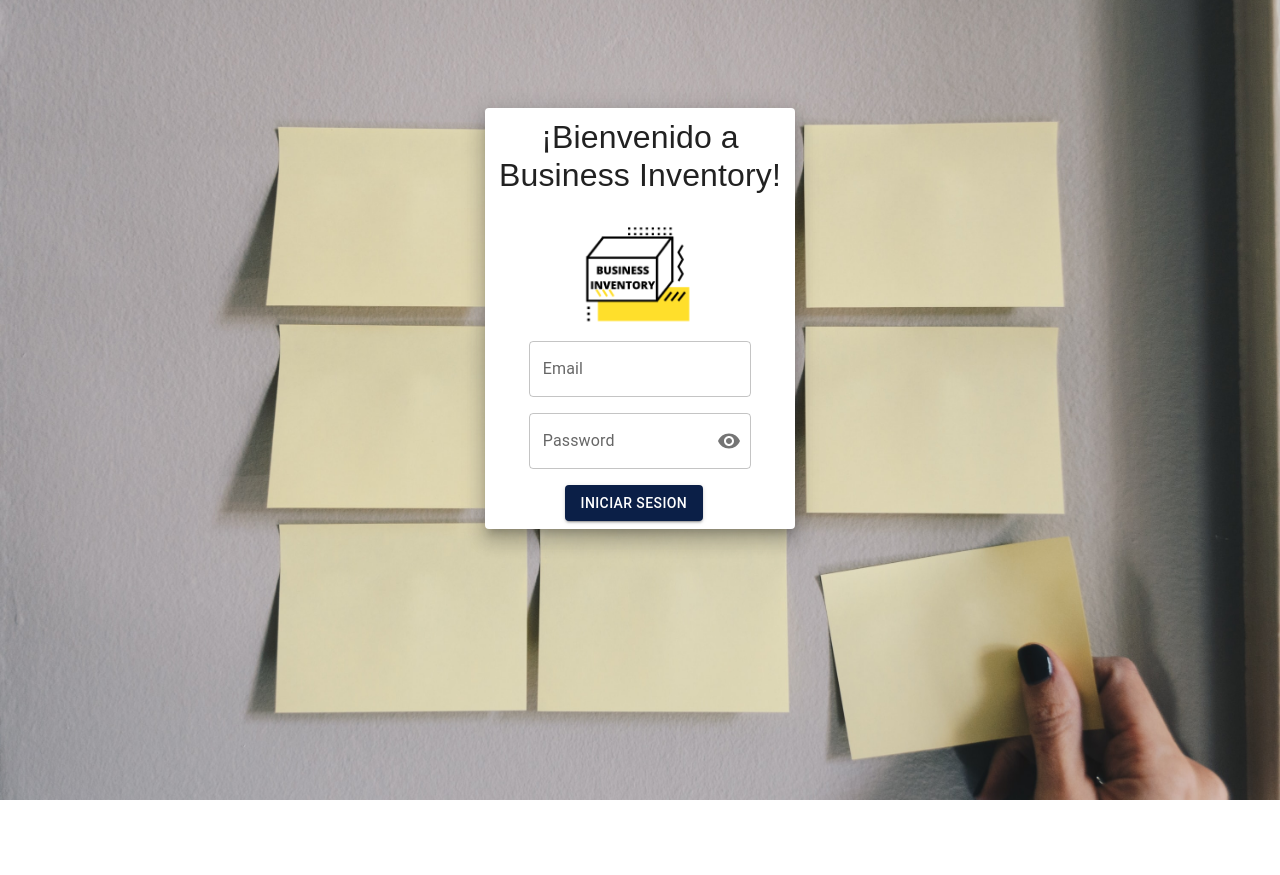
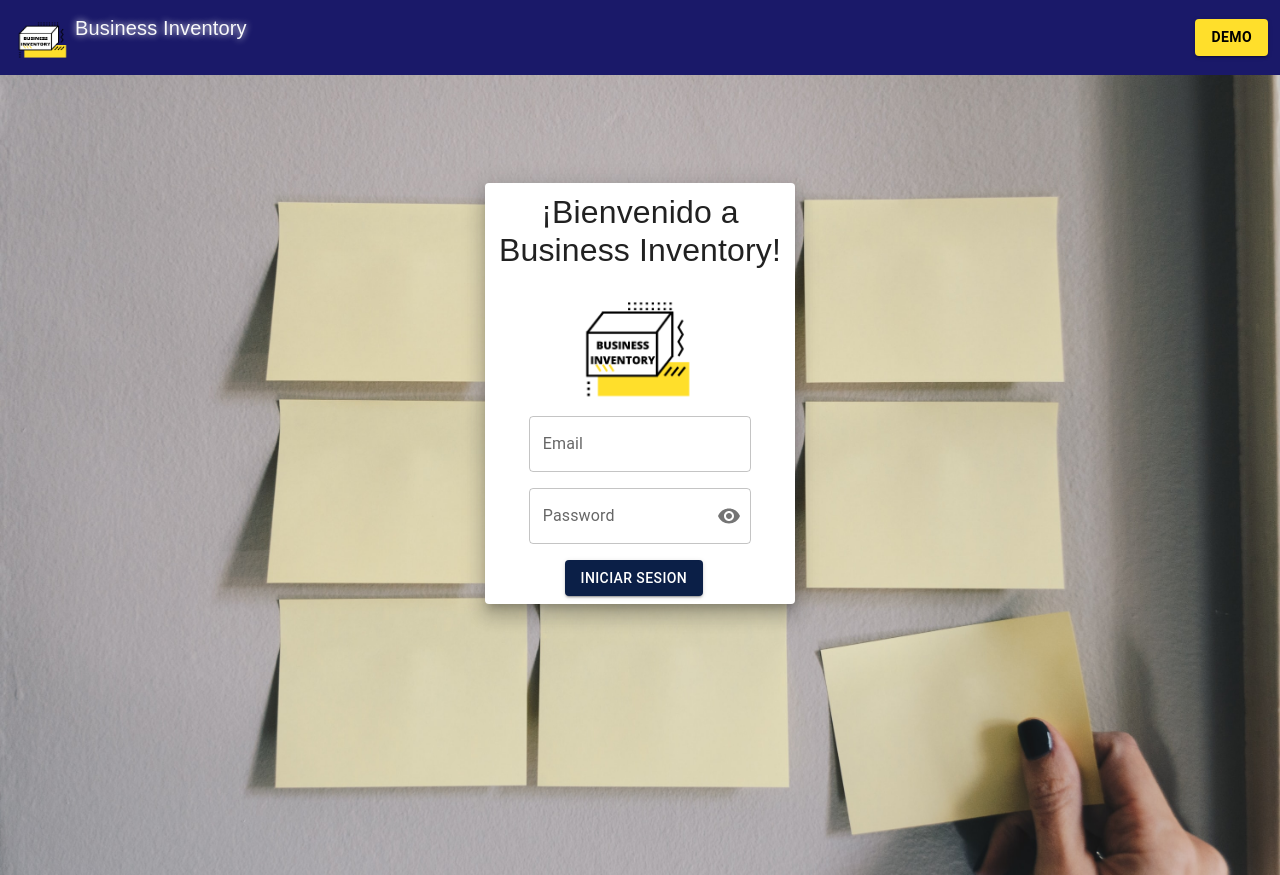
Before and after one commit to Sussanara/ADT, a React (Create React App) app: page / in a window 1280 px wide. Before the commit the page ends 800 px from the top, so only its background shows below. Built offline with nearby package versions, Linux system fonts and the light colour scheme; no server answers.

Commit message:
added login navbar with demo button

```diff
--- /dev/null
+++ b/src/freetrial/navbarTrial.js
@@ -0,0 +1,38 @@
+import React, { useContext } from "react";
+import { Context } from "../store/appContext";
+import "../shared_component/styles/navbar.css";
+import Typography from "@mui/material/Typography";
+
+export const NavbarTrial = () => {
+  const { store, actions } = useContext(Context);
+  const usuario = "admin";
+  const securityLogin =(msg)=>{
+    if(msg=="Successful Login" || msg=="Successful admin login"){console.log("te logeaste bien tienes permitido seguir")}
+    else{window.location.href="http://localhost:3000/"  }
+  }
+  function goHome(){
+    window.location.href="http://localhost:3000/"
+  }
+  React.useEffect(()=>{
+    /* securityLogin(store.msg) */
+  },[])
+  return (
+    <nav className="navbar">
+      <div className="container-fluid">
+      <a className="navbar-brand text-light" href="#">
+      <img src={require("../asset/logo4.png")} alt="" width="55" height="45" className="d-inline-block align-text-top mx-1"/>
+      Business Inventory
+    </a>
+    <Typography inline variant="h6" align="right" style={{color:"white"}}><i className="off fa-solid fa-power-off" onClick={goHome} /></Typography>
+        {/* <form className="d-flex" role="search">
+          <div className="name_user">
+            <p>{store.userName?store.userName:store.email}
+          </div>
+          <i className="off fa-solid fa-power-off" />
+        </form> */}
+      </div>
+    </nav>
+  );
+};
+
+export default NavbarTrial;
--- a/src/layout.js
+++ b/src/layout.js
@@ -9,6 +9,8 @@ import injectContext from "./store/appContext";
 import Navbar from "./shared_component/navbar";
 import HomeUser from "./user/home_user";
 import HomeUserTrial from "./freetrial/home_user";
+import NavbarTrial from "./freetrial/navbarTrial";
+import NavbarLogin from "./shared_component/navbarLogin";
 
 const Layout = () => {
 
@@ -20,6 +22,7 @@ const Layout = () => {
       <BrowserRouter basename={basename}>
         <Switch>
           <Route exact path="/">
+            <NavbarLogin />
             <Login />
           </Route>
           <Route exact path="/register">
@@ -35,7 +38,7 @@ const Layout = () => {
             <HomeUser />
           </Route>
           <Route exact path="/trial">
-            <Navbar />
+            <NavbarTrial />
             <HomeUserTrial />
           </Route>
           <Route>
--- /dev/null
+++ b/src/shared_component/navbarLogin.js
@@ -0,0 +1,121 @@
+import React, { useContext } from "react";
+import { Context } from "../store/appContext";
+import "./styles/navbar.css";
+import Typography from "@mui/material/Typography";
+import { Button } from "@mui/material";
+import { useHistory } from "react-router-dom";
+
+
+
+
+export const NavbarLogin = () => {
+  const { store, actions } = useContext(Context);
+  const usuario = "admin";
+  let history = useHistory()
+  const securityLogin =(msg)=>{
+    if(msg=="Inicio de sesión exitoso." || msg=="Inicio de Sesión como Admin exitoso."){console.log("te logeaste bien tienes permitido seguir")}
+    else{window.location.href="http://localhost:3000/"  }
+  }
+  function goHome(){
+    window.location.href="http://localhost:3000/"
+  }
+  React.useEffect(()=>{
+    /* securityLogin(store.msg) */
+  },[])
+
+  const handleClickTrial = () => {
+    history.push("/trial")
+  }
+  return (
+
+    <nav className="navbar navbar-expand-lg">
+
+  <div className="container-fluid">
+  <a className="navbar-brand text-light" href="#">
+      <img src={require("../asset/logo4.png")} alt="" width="55" height="45" className="d-inline-block align-text-top mx-1"/>
+      Business Inventory
+    </a>
+
+    <div
+
+      className="navbar-collapse collapse"
+      id="navbarSupportedContent"
+      style={{}}
+    >
+
+      {/* <ul className="navbar-nav me-auto mb-2 mb-lg-0">
+        <li className="nav-item">
+          <a className="nav-link active" aria-current="page" href="#">
+            Home
+          </a>
+        </li>
+        <li className="nav-item">
+          <a className="nav-link" href="#">
+            Link
+          </a>
+        </li>
+        <li className="nav-item dropdown">
+          <a
+            className="nav-link dropdown-toggle"
+            href="#"
+            role="button"
+            data-bs-toggle="dropdown"
+            aria-expanded="false"
+          >
+            Dropdown
+          </a>
+          <ul className="dropdown-menu">
+            <li>
+              <a className="dropdown-item" href="#">
+                Action
+              </a>
+            </li>
+            <li>
+              <a className="dropdown-item" href="#">
+                Another action
+              </a>
+            </li>
+            <li>
+              <hr className="dropdown-divider" />
+            </li>
+            <li>
+              <a className="dropdown-item" href="#">
+                Something else here
+              </a>
+            </li>
+          </ul>
+        </li>
+        <li className="nav-item">
+          <a className="nav-link disabled">Disabled</a>
+        </li>
+      </ul>
+      <form className="d-flex" role="search">
+        <input
+          className="form-control me-2"
+          type="search"
+          placeholder="Search"
+          aria-label="Search"
+        />
+        <button className="btn btn-outline-success" type="submit">
+          Search
+        </button>
+      </form> */}
+    </div>
+    <Button variant="contained" style={{backgroundColor: "#FFDF2B", color: "black" , fontWeight: "bold"}}
+      type="button"
+      data-bs-toggle="collapse"
+      data-bs-target="#navbarSupportedContent"
+      aria-controls="navbarSupportedContent"
+      aria-expanded="false"
+      aria-label="Toggle navigation"
+      onClick={() => handleClickTrial()}>DEMO</Button>
+  </div>
+</nav>
+
+
+
+
+  );
+};
+
+export default NavbarLogin;
```
